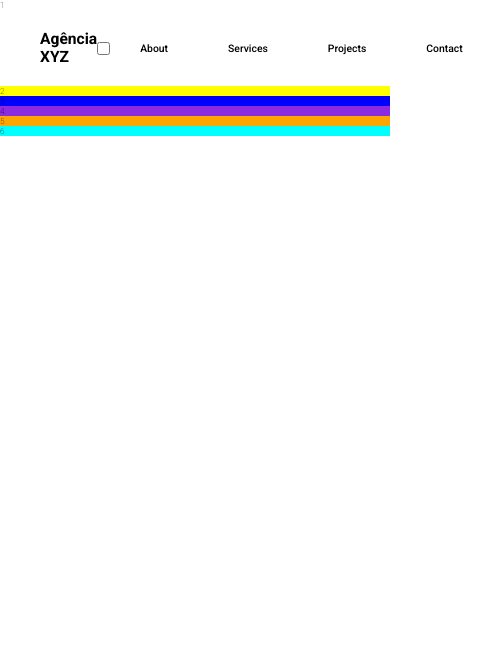
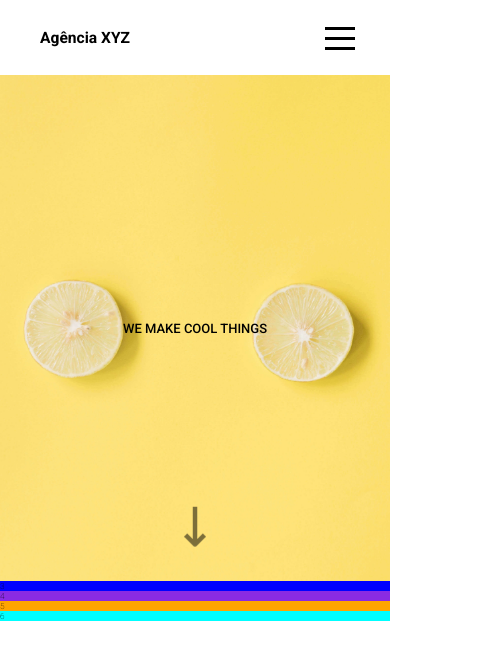
Before and after one commit to johnnyribeiro34/Landing-page-de-agencia-com-flex-e-grid, a plain HTML site: page index.html in a window 390 px wide. Shown: the whole page, 493 px wide, since content can reach past the window. Drawn offline with Linux system fonts and the light colour scheme.

Commit message:
.finalizado estilização do header stilizado animação menu hamburguer, feito responsivo menu header. Criado estrutura hero no html, estilizado hero com imagem e texto, criado animação com a seta, finalizado responsivo seção hero.

```diff
--- a/index.html
+++ b/index.html
@@ -1,29 +1,33 @@
 <!DOCTYPE html>
 <html lang="en">
-
   <head>
-    <meta charset="UTF-8">
-    <meta name="viewport" content="width=device-width, initial-scale=1.0">
+    <meta charset="UTF-8" />
+    <meta name="viewport" content="width=device-width, initial-scale=1.0" />
     <title>Agência XYZ</title>
 
-    <link rel="stylesheet" href="./src/css/reset.css">
-    <link rel="stylesheet" href="./src/css/variables.css">
-    <link rel="stylesheet" href="./src/css/style.css">
-    <link rel="stylesheet" href="./src/css/menu.css">
+    <link rel="stylesheet" href="./src/css/reset.css" />
+    <link rel="stylesheet" href="./src/css/variables.css" />
+    <link rel="stylesheet" href="./src/css/style.css" />
+    <link rel="stylesheet" href="./src/css/menu.css" />
 
-    <link rel="preconnect" href="https://fonts.googleapis.com">
-    <link rel="preconnect" href="https://fonts.gstatic.com" crossorigin>
-    <link href="https://fonts.googleapis.com/css2?family=Roboto:wght@100;400;500;700;900&display=swap" rel="stylesheet">
-    <link rel="stylesheet" href="./src/css/font-awesome.css">
+    <link rel="preconnect" href="https://fonts.googleapis.com" />
+    <link rel="preconnect" href="https://fonts.gstatic.com" crossorigin />
+    <link
+      href="https://fonts.googleapis.com/css2?family=Roboto:wght@100;400;500;700;900&display=swap"
+      rel="stylesheet"
+    />
+    <link rel="stylesheet" href="./src/css/font-awesome.css" />
   </head>
 
   <body>
-    <header class="header">1
+    <header class="header">
+
       <div class="header-container">
         <a href="#/">
           <h1>Agência XYZ</h1>
         </a>
-            <input type="checkbox"  id="menu-hanburguer">
+        <nav>
+          <input type="checkbox" id="menu-hamburguer" />
 
           <label for="menu-hamburguer">
             <div class="menu">
@@ -31,7 +35,6 @@
             </div>
           </label>
 
-            <nav>
           <ul>
             <li><a href="#about">About</a></li>
             <li><a href="#services">Services</a></li>
@@ -40,26 +43,18 @@
           </ul>
         </nav>
       </div>
-
     </header>
 
-    <section class="hero">2
+    <section class="hero">
+      <h2>we make cool things</h2>
     </section>
 
-    <section class="about">3
-    </section>
+    <section class="about">3</section>
 
-    <section class="services">4
+    <section class="services">4</section>
 
-    </section>
+    <section class="projects">5</section>
 
-    <section class="projects">5
-
-    </section>
-
-    <footer class="footer">6
-
-    </footer>
+    <footer class="footer">6</footer>
   </body>
-
 </html>
--- a/src/css/menu.css
+++ b/src/css/menu.css
@@ -14,3 +14,101 @@
     color: #fff;
     background-color: coral;
 }
+/*
+****Responsive****** */
+
+.header .menu{
+    display: none;
+    width: 60px;
+    height: 60px;
+    align-self: flex-end;
+}
+
+.header nav label{
+    display: flex;
+    flex-direction: column;
+}
+
+
+
+.header .hamburguer{
+    background-color: #000;
+    position: relative;
+    display: block;
+    width: 30px;
+    height: 3px;
+    top: 29px;
+    left: 15px;
+    transition: 0.5s ease-in-out;
+}
+
+.header .hamburguer:before,
+.header .hamburguer:after {
+    background-color: #000;
+    content: "";
+    display: block;
+    width: 100%;
+    height: 100%;
+    position: absolute;
+    transition: 0.2s ease-in-out;
+}
+
+.header .hamburguer:before{
+    top: -10px;
+}
+.header .hamburguer:after{
+    bottom: -10px;
+}
+.header input{
+    display: none;
+}
+
+.header input:checked ~label .hamburguer {
+    transform: rotate(45deg);
+
+}
+
+.header input:checked ~label .hamburguer:before{
+    transform: rotate(90deg);
+    top: 0;
+}
+.header input:checked ~label .hamburguer:after{
+    transform: rotate(90deg);
+    bottom: 0;
+}
+
+
+@media (max-width: 900px) {
+    .header .menu{
+        display: block;
+    }
+
+    .header nav ul {
+        display: none;
+    }
+
+    .header input:checked ~ ul{
+        display: block;
+    }
+
+    .header nav{
+        position: absolute;
+        top: 8px;
+        right: 20px;
+        z-index: 1;
+    }
+
+    .header nav ul {
+        width: 200px;
+        background-color: #fff;
+        padding: 20px;
+    }
+
+    .header nav ul a{
+        text-align: center;
+        padding: 20px;
+        display: block;
+    }
+
+
+}
--- a/src/css/style.css
+++ b/src/css/style.css
@@ -1,64 +1,98 @@
-html{
+html {
   font-size: 32.5%;
 }
 
-body{
+body {
   display: grid;
-  grid-template-areas: "header header header header"
+  grid-template-areas:
+    "header header header header"
     "hero hero hero hero"
     "about about about about"
     "services services services services"
     "projects projects projects projects"
     "footer footer footer footer";
-  grid-template-columns: repeat(4 , 1fr);
+  grid-template-columns: repeat(4, 1fr);
   font-size: 1.6rem;
-  font-family: "Roboto" , sans-serif;
+  font-family: "Roboto", sans-serif;
   font-weight: 400;
-
 }
 
-.header{
+.header {
   grid-area: header;
-    background-color:#fff;
+  background-color: #fff;
 }
 
-.header .header-container{
+.header .header-container {
   display: flex;
   padding: 20px 40px;
   justify-content: space-between;
   align-items: center;
   min-height: 75px;
-font-size: ;
 }
 
-.header h1{
+.header h1 {
   font-size: 3rem;
   font-weight: 700;
   transition: 0.3s;
 }
 
-.header a:hover h1{
+.header a:hover h1 {
   color: coral;
+}
+
+.hero {
+  grid-area: hero;
+ height: 89vh;
+ background: url(../images/lemons.jpg) center center no-repeat;
+ background-size: cover;
+ display: flex;
+ justify-content: center;
+ align-items: center;
+ position: relative;
+}
+.hero h2{
+  font-weight: 500;
+  text-transform: uppercase;
+  font-size: 4rem;
+}
+
+.hero:after{
+  content: url(../images/seta_preta.png);
+  height: 35px;
+  bottom: 40px;
+  position: absolute;
+  animation: dowmarrow 0.6s infinite alternate ease-in-out;
+}
+
+@-webkit-keyframes dowmarrow{
+  0% {-webkit-transform: translateY(0); opacity: 0.4;}
+  100% {-webkit-transform: translateY(0.4em); opacity: 0.9;}
 
 }
 
+@media (max-width: 425px) {
   .hero{
-    grid-area: hero;
-    background-color: yellow;
+    height: 60vh;
   }
-.about{
+  .hero h2{
+    font-size: 2.5rem;
+  }
+
+}
+
+.about {
   grid-area: about;
   background-color: blue;
 }
-.services{
+.services {
   grid-area: services;
   background-color: blueviolet;
 }
-.projects{
+.projects {
   grid-area: projects;
   background-color: orange;
 }
-.footer{
+.footer {
   grid-area: footer;
   background-color: aqua;
 }
```
Lines whose indentation alone changed are shown as unchanged.
